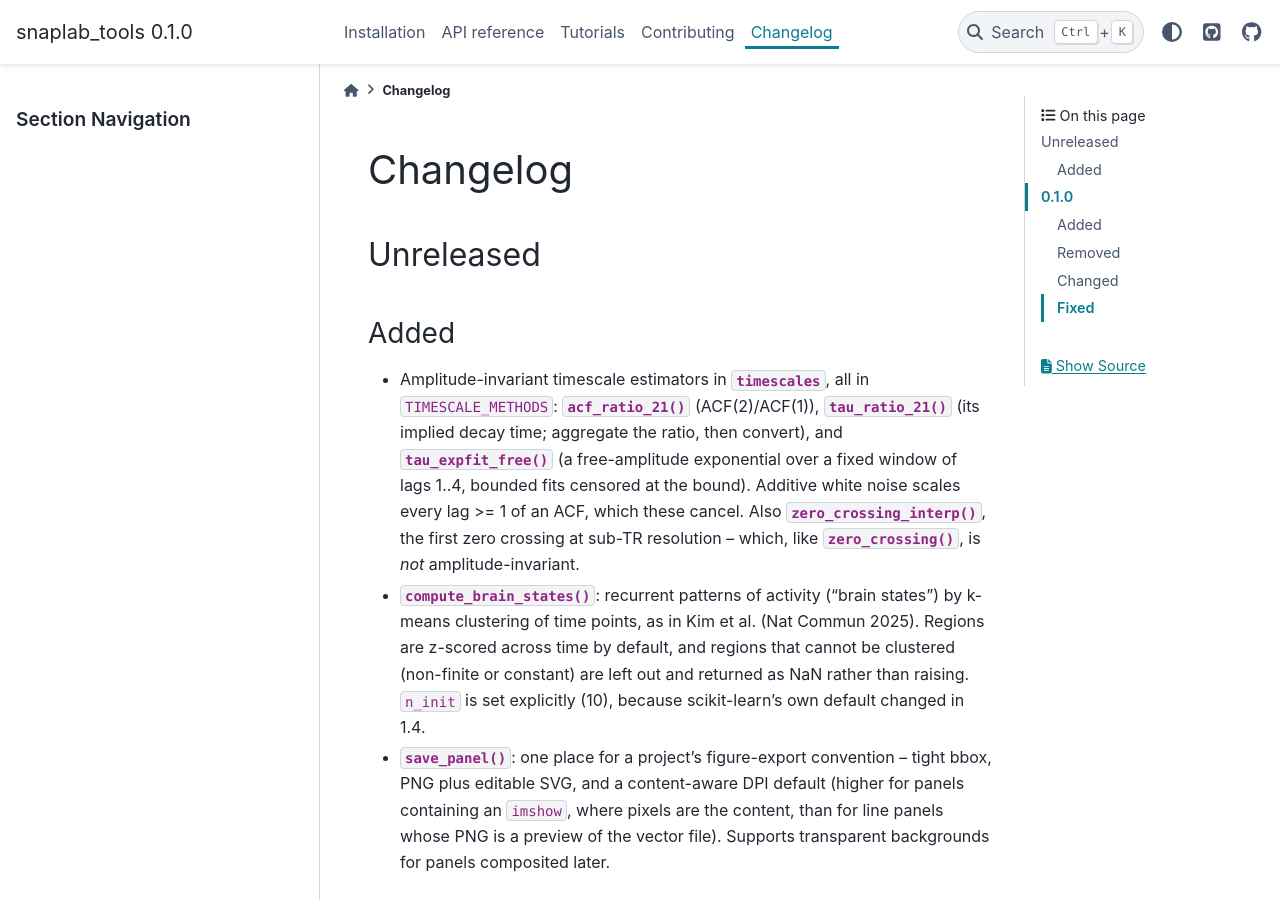
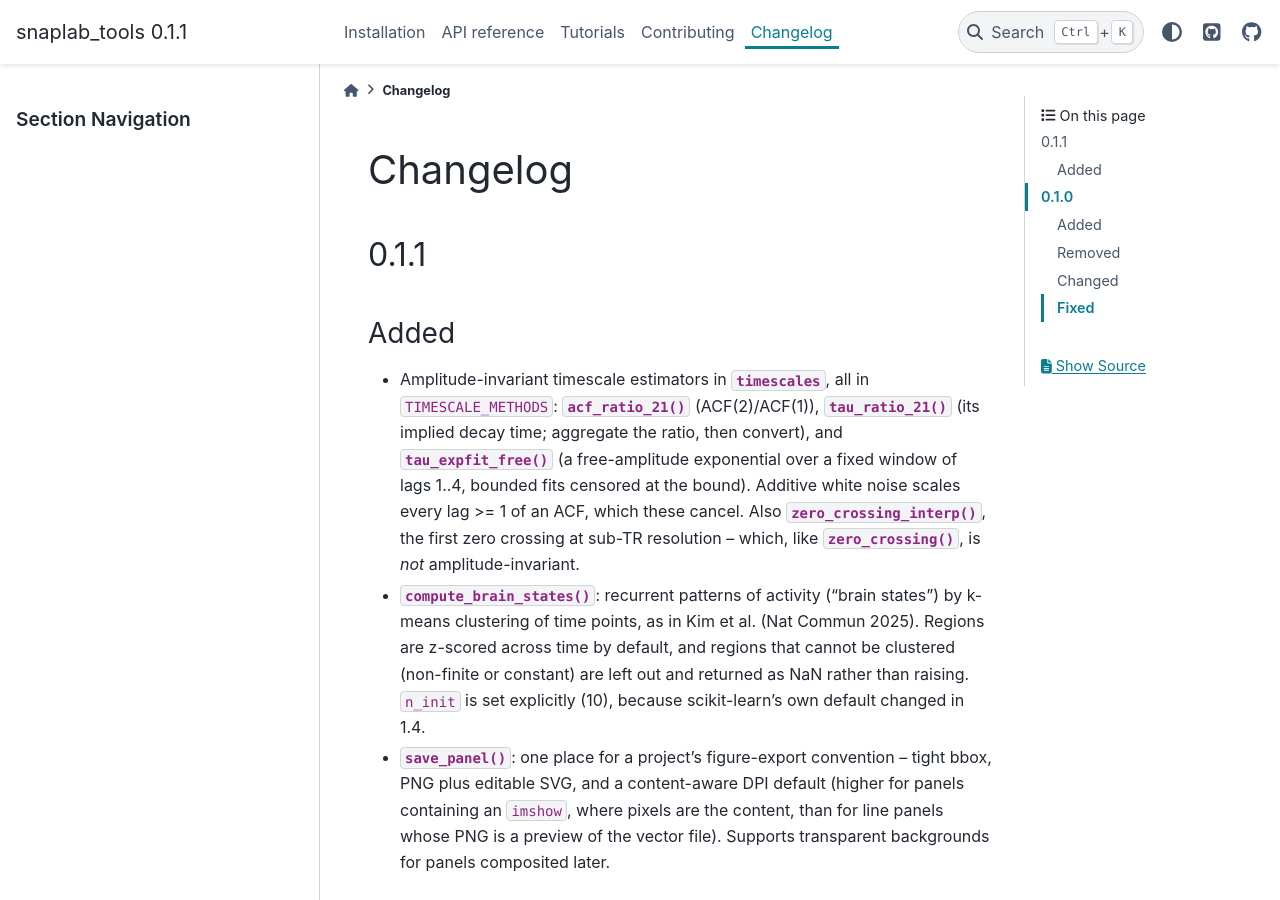
Before and after one commit to LindenParkesLab/snaplab_tools, a Sphinx documentation site: the page built from docs/changelog.md, in a window 1280 px wide and 900 px high. Built offline with Sphinx 7.4.7 and the PyData theme 0.15.4, drawn with Linux system fonts in a browser that asks for light colours; pages that are not in the unit, such as notebooks, are missing from menus.

Commit message:
release: 0.1.1
Adds the amplitude-invariant timescale estimators (acf_ratio_21,
tau_ratio_21, tau_expfit_free) and zero_crossing_interp,
derivs.compute_brain_states, and plotting.utils.save_panel. See
docs/changelog.md.

Co-Authored-By: Claude Opus 5.5 <noreply@anthropic.com>

```diff
--- a/docs/changelog.md
+++ b/docs/changelog.md
@@ -1,6 +1,6 @@
 # Changelog
 
-## Unreleased
+## 0.1.1
 
 ### Added
 
--- a/snaplab_tools/__init__.py
+++ b/snaplab_tools/__init__.py
@@ -34,6 +34,6 @@ Modules
 Documentation lives at https://snaplab-tools.readthedocs.io.
 """
 
-__version__ = "0.1.0"
+__version__ = "0.1.1"
 
 __all__ = ["__version__"]
```
